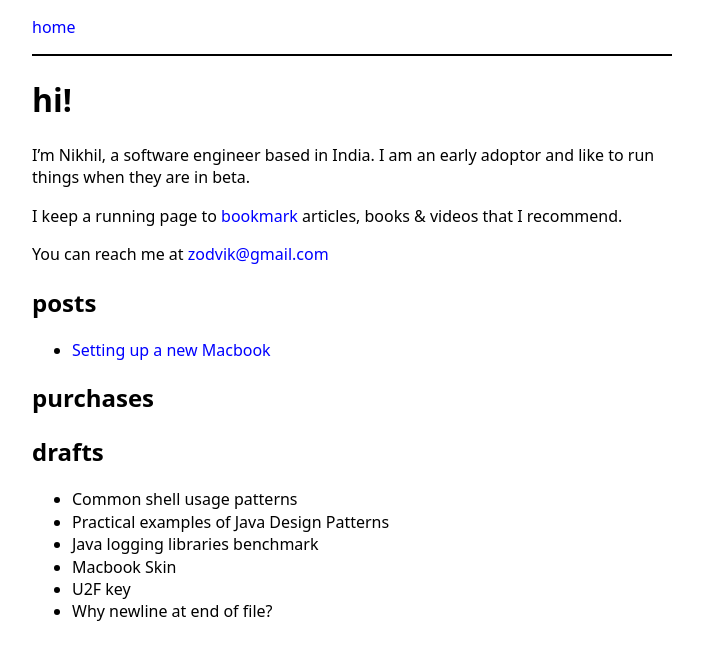
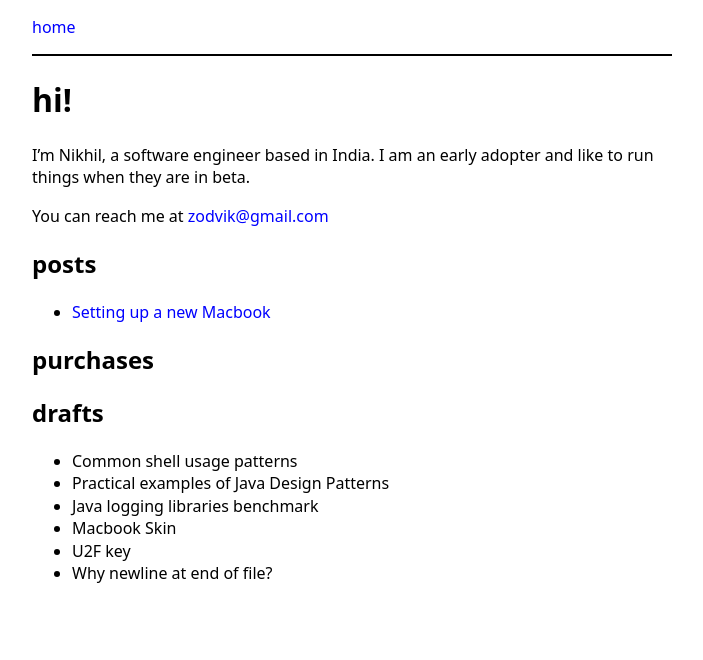
Before and after one commit to zodvik/zodvik.github.io, a Jekyll site: the page built from index.md, in a window 1280 px wide. Shown: the top 660 px of the page, without its empty margins (288-991 px from the left). Built offline with Jekyll 4.4.1, drawn with Linux system fonts in a browser that asks for light colours; Markdown is read by kramdown in place of the engine named in the settings.

Commit message:
add books

```diff
--- a/index.md
+++ b/index.md
@@ -5,9 +5,7 @@ title: Home
 
 # hi!
 
-I'm Nikhil, a software engineer based in India. I am an early adoptor and like to run things when they are in beta.
-
-I keep a running page to [bookmark] articles, books & videos that I recommend.
+I'm Nikhil, a software engineer based in India. I am an early adopter and like to run things when they are in beta.
 
 You can reach me at [zodvik@gmail.com](mailto:zodvik@gmail.com)
 
```
Also changed, not shown: books.md (added, +10 -0 lines).
